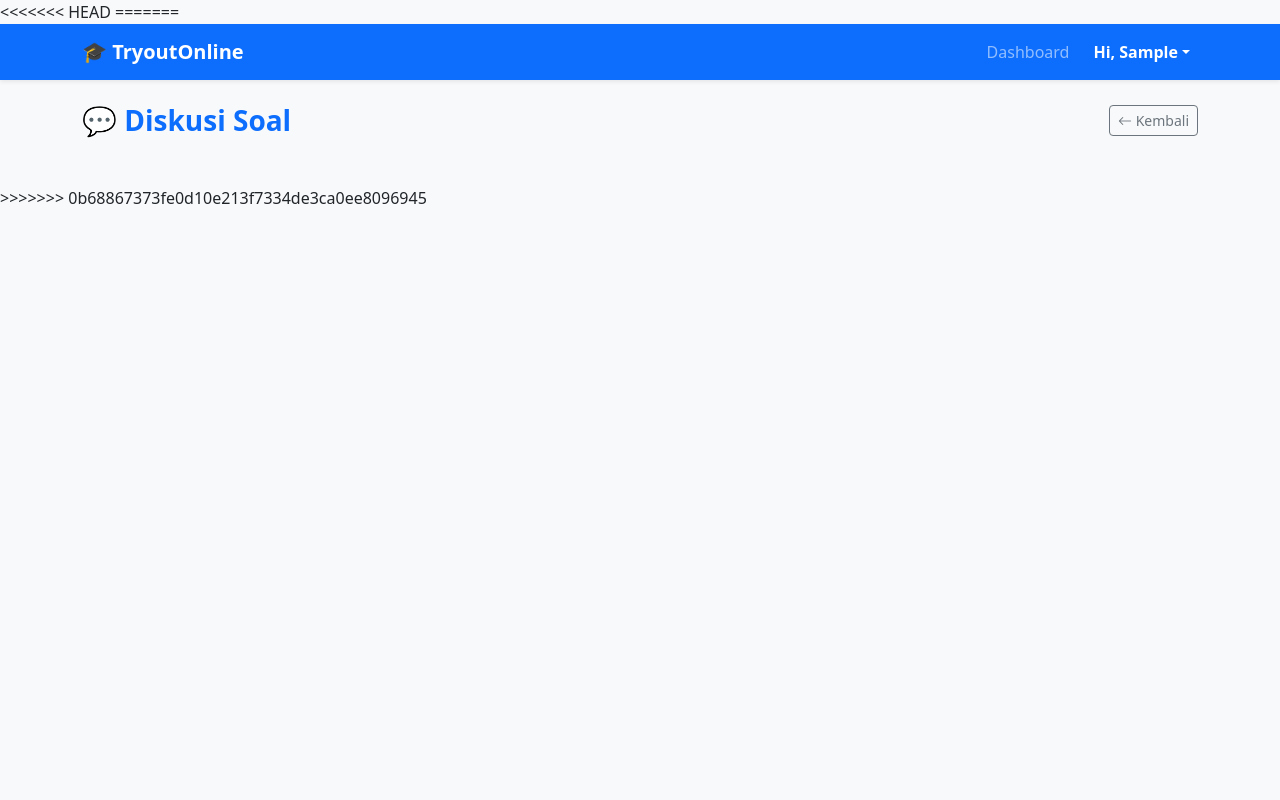
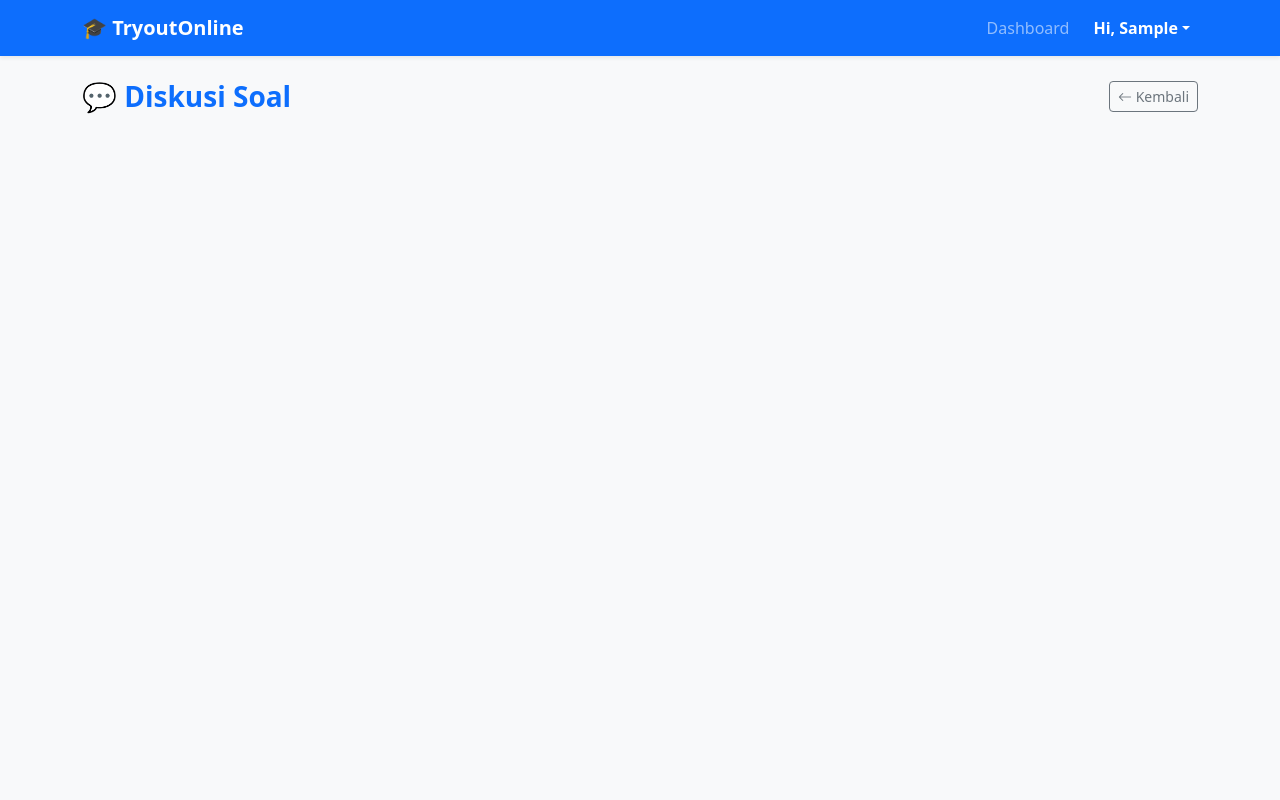
Before and after one commit to etramadiz/SistemTryOut, a PHP site: page /diskusi.php?id=1 in a window 1280 px wide. Run offline with PHP 8.4, Linux system fonts and the light colour scheme; the visitor is signed in with stand-in values (Sample User, id 1); data that the repository does not hold is empty.

Commit message:
ubah dikit

```diff
--- a/diskusi.php
+++ b/diskusi.php
@@ -1,5 +1,3 @@
-<<<<<<< HEAD
-=======
 <?php
 session_start();
 include 'koneksi.php';
@@ -142,4 +140,3 @@ $info_paket = mysqli_fetch_assoc(mysqli_query($koneksi, "SELECT nama_paket FROM
     <script src="https://cdn.jsdelivr.net/npm/bootstrap@5.3.0/dist/js/bootstrap.bundle.min.js"></script>
 </body>
 </html>
->>>>>>> 0b68867373fe0d10e213f7334de3ca0ee8096945
```
